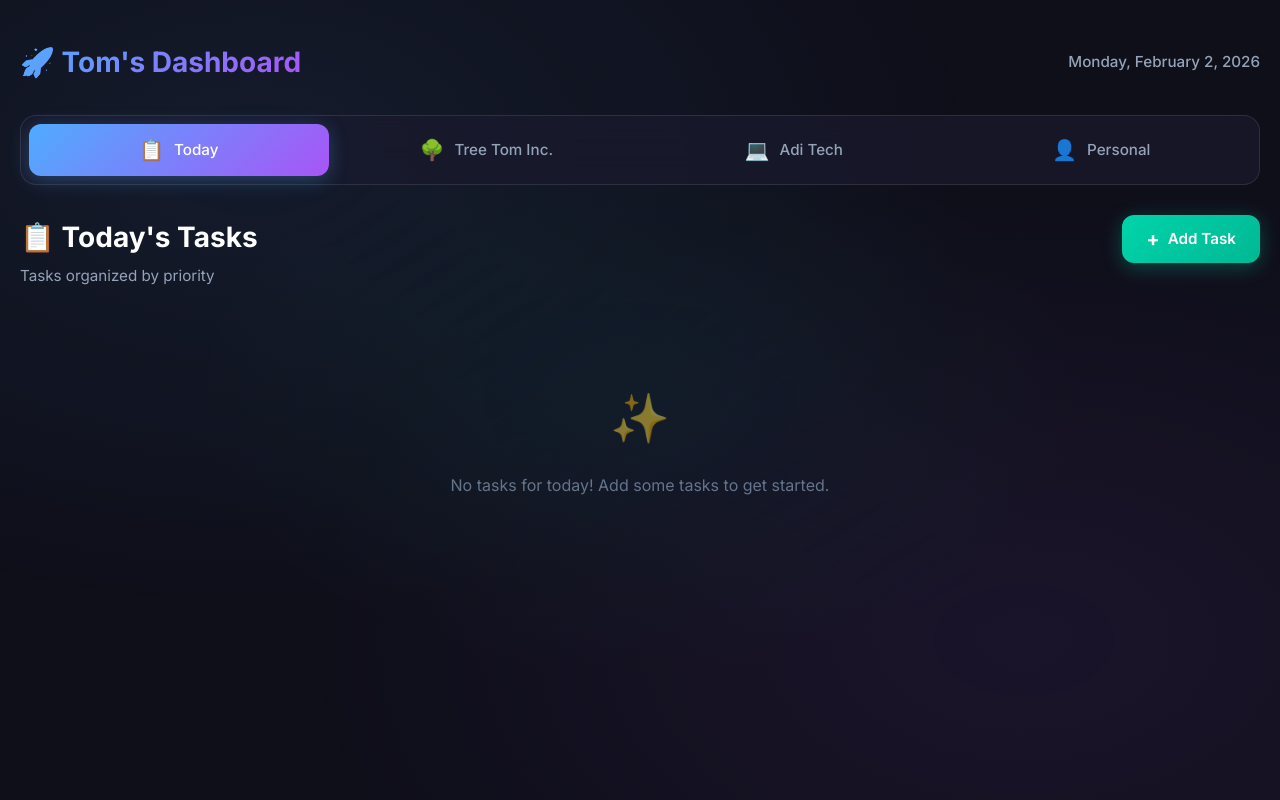
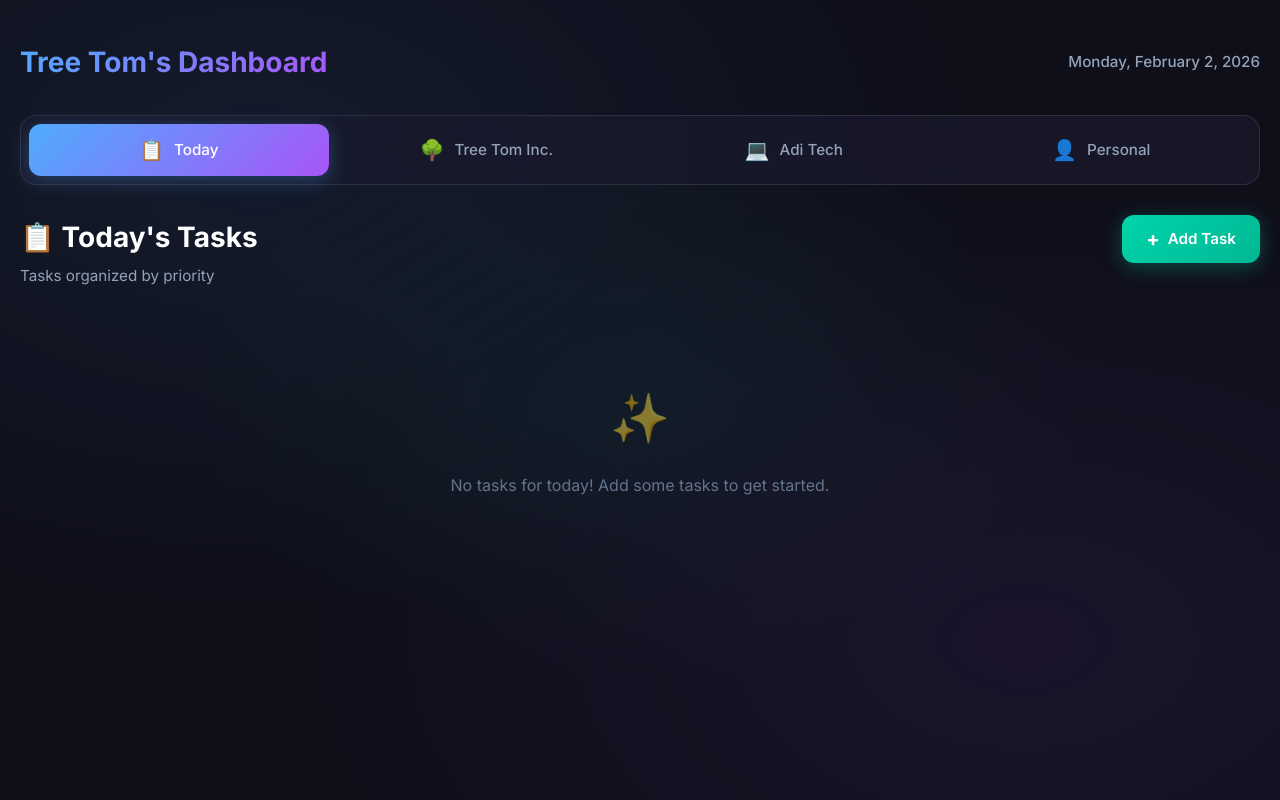
Before and after one commit to TheTreeTom/Dashboard, a plain HTML site: page index.html in a window 1280 px wide. Drawn offline with Linux system fonts and the light colour scheme.

Commit message:
Change title and header from 'Tom's' to 'Tree Tom's'

```diff
--- a/index.html
+++ b/index.html
@@ -4,7 +4,7 @@
 <head>
     <meta charset="UTF-8">
     <meta name="viewport" content="width=device-width, initial-scale=1.0">
-    <title>Tom's Dashboard</title>
+    <title>Tree Tom's Dashboard</title>
     <meta name="description"
         content="Personal productivity dashboard for Tree Tom Inc., Adi Tech Support, and personal tasks">
     <link rel="stylesheet" href="style.css">
@@ -16,7 +16,7 @@
         <!-- Header -->
         <header class="header">
             <div class="header-content">
-                <h1 class="logo">🚀 Tom's Dashboard</h1>
+                <h1 class="logo">Tree Tom's Dashboard</h1>
                 <div class="header-date" id="currentDate"></div>
             </div>
         </header>
```
